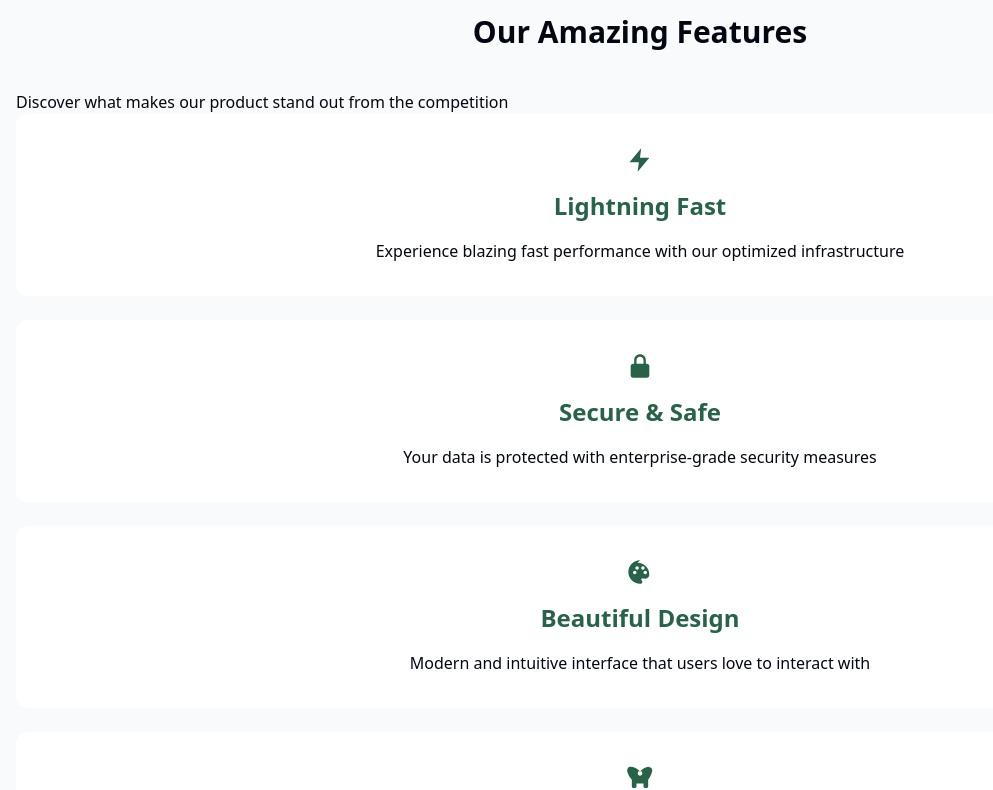
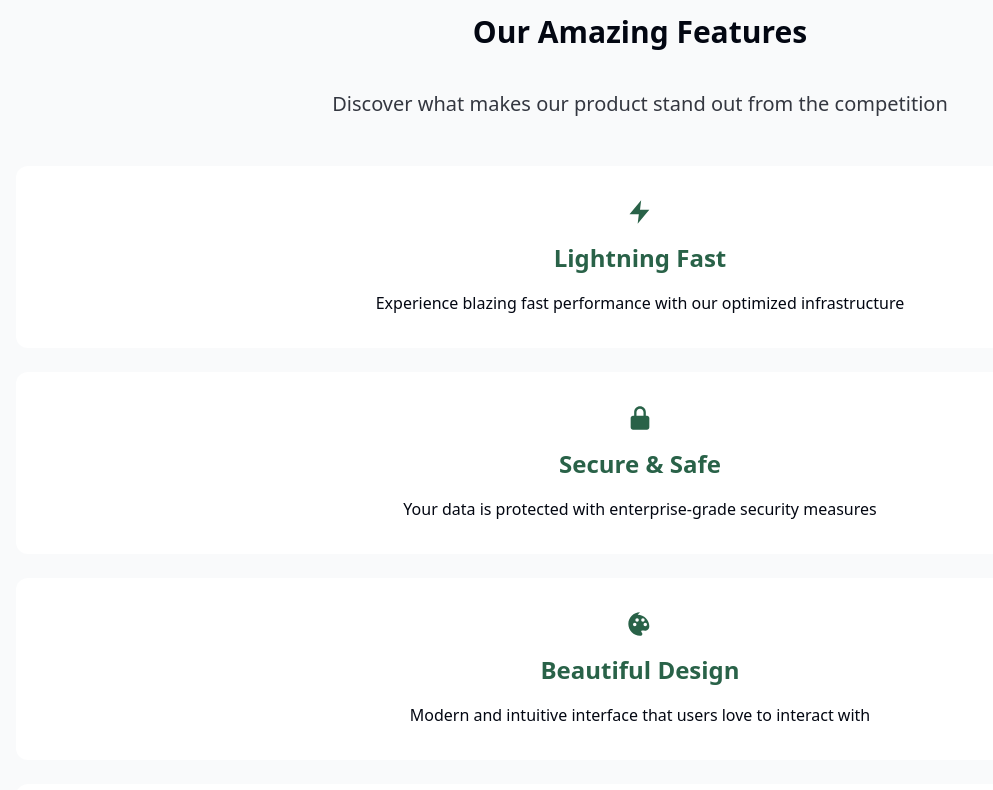
Before and after one commit to opaliienko/landing-factory, a React (Vite) app: page /landing/landingA in a window 1280 px wide. Shown: the part 802-1592 px from the top of the page, without its empty margins (0-993 px from the left). Built offline with nearby package versions, Linux system fonts and the light colour scheme.

Commit message:
Made FeatureCard reusable

```diff
--- a/src/components/sections/Features.jsx
+++ b/src/components/sections/Features.jsx
@@ -2,6 +2,7 @@ import { useInView } from "react-intersection-observer";
 
 import Title from "../ui/Title";
 import Subtitle from "../ui/Subtitle";
+import FadeInWhenVisible from "../ui/FadeInWhenVisible";
 
 const Features = ({ content, theme }) => {
   const { ref, inView } = useInView({
@@ -10,6 +11,7 @@ const Features = ({ content, theme }) => {
   });
 
   const customClasses = content.customClasses || {};
+  const Card = content.card;
 
   return (
     <section
@@ -40,45 +42,26 @@ const Features = ({ content, theme }) => {
           />
         )}
 
-        <div className={customClasses.featuresGrid}>
-          {content.features.map((feature, index) => {
+        <FadeInWhenVisible
+          animation={theme.animation}
+          inView={inView}
+          delay={200}
+        >
+          <div className={customClasses.grid}>
+            {content.features.map((feature) => {
               const IconComponent = feature.icon;
 
               return (
-              <div
-                key={index}
-                className={customClasses.featureCard}
-                style={{
-                  backgroundColor: theme.colors.white[100],
-                }}
-              >
-                {IconComponent && (
-                  <div className={customClasses.featureIcon}>
-                    <IconComponent
-                      width={28}
-                      height={28}
-                      fill={theme.colors.ACCENT_COLOR}
+                <Card
+                  key={feature.id}
+                  feature={feature}
+                  icon={IconComponent}
+                  theme={theme}
                 />
-                  </div>
-                )}
-
-                <h3
-                  className={customClasses.featureTitle}
-                  style={{ color: theme.colors.ACCENT_COLOR }}
-                >
-                  {feature.title}
-                </h3>
-
-                <p
-                  className={customClasses.featureText}
-                  style={{ color: theme.colors.TEXT_COLOR }}
-                >
-                  {feature.text}
-                </p>
-              </div>
               );
             })}
           </div>
+        </FadeInWhenVisible>
       </div>
     </section>
   );
--- a/src/components/sections/Reviews.jsx
+++ b/src/components/sections/Reviews.jsx
@@ -54,7 +54,7 @@ const Reviews = ({ content, theme }) => {
         <FadeInWhenVisible
           animation={theme.animation}
           inView={inView}
-          delay={300}
+          delay={200}
         >
           <Swiper
             speed={500}
--- /dev/null
+++ b/src/components/ui/FeatureCard.jsx
@@ -0,0 +1,30 @@
+const FeatureCard = ({ feature, icon: Icon, theme }) => (
+  <div
+    className="p-8 rounded-xl shadow-lg hover:shadow-2xl transition-all duration-200 hover:-translate-y-2"
+    style={{
+      backgroundColor: theme.colors.white[100],
+    }}
+  >
+    {Icon && (
+      <div className="flex justify-center items-center mb-4">
+        <Icon width={28} height={28} fill={theme.colors.ACCENT_COLOR} />
+      </div>
+    )}
+
+    <h3
+      className="text-2xl font-bold mb-4 text-center"
+      style={{ color: theme.colors.ACCENT_COLOR }}
+    >
+      {feature.title}
+    </h3>
+
+    <p
+      className="text-base text-center leading-relaxed"
+      style={{ color: theme.colors.TEXT_COLOR }}
+    >
+      {feature.text}
+    </p>
+  </div>
+);
+
+export default FeatureCard;
--- a/src/landings/landingA/config.js
+++ b/src/landings/landingA/config.js
@@ -1,6 +1,8 @@
 import { THEMES } from "./themes";
 
 import heroImage from "../landingA/images/hero.jpg";
+
+import FeatureCard from "../../components/ui/FeatureCard";
 
 import RocketIcon from "../../icons/RocketIcon";
 import LightningIcon from "../../icons/LightningIcon";
@@ -38,47 +40,49 @@ export const landingA = {
           "Discover what makes our product stand out from the competition",
         features: [
           {
+            id: 1,
             icon: LightningIcon,
             title: "Lightning Fast",
             text: "Experience blazing fast performance with our optimized infrastructure",
           },
           {
+            id: 2,
             icon: LockIcon,
             title: "Secure & Safe",
             text: "Your data is protected with enterprise-grade security measures",
           },
           {
+            id: 3,
             icon: PaletteIcon,
             title: "Beautiful Design",
             text: "Modern and intuitive interface that users love to interact with",
           },
           {
+            id: 4,
             icon: RocketIcon,
             title: "Mobile Ready",
             text: "Fully responsive design that works perfectly on all devices",
           },
           {
+            id: 5,
             icon: MobileIcon,
             title: "Easy to Use",
             text: "Get started in minutes with our simple and intuitive platform",
           },
           {
+            id: 6,
             icon: DiamondIcon,
             title: "Premium Quality",
             text: "Built with attention to detail and highest quality standards",
           },
         ],
+        card: FeatureCard,
         customClasses: {
           section: "w-full py-4 px-4 sm:py-6 sm:px-6 md:py-12 md:px-20",
           container: "container mx-auto",
           title: "text-3xl md:text-4xl font-bold text-center mb-10",
-          featuresGrid:
-            "grid grid-cols-1 md:grid-cols-2 lg:grid-cols-3 gap-6 md:gap-8",
-          featureCard:
-            "p-8 rounded-xl shadow-lg hover:shadow-2xl transition-all duration-200 hover:-translate-y-2",
-          featureIcon: "flex justify-center items-center mb-4",
-          featureTitle: "text-2xl font-bold mb-4 text-center",
-          featureText: "text-base text-center leading-relaxed",
+          subtitle: "text-xl md:text-2xl text-center mb-12 opacity-80",
+          grid: "grid grid-cols-1 md:grid-cols-2 lg:grid-cols-3 gap-6 md:gap-8",
         },
       },
     },
```
Lines whose indentation alone changed are shown as unchanged.
